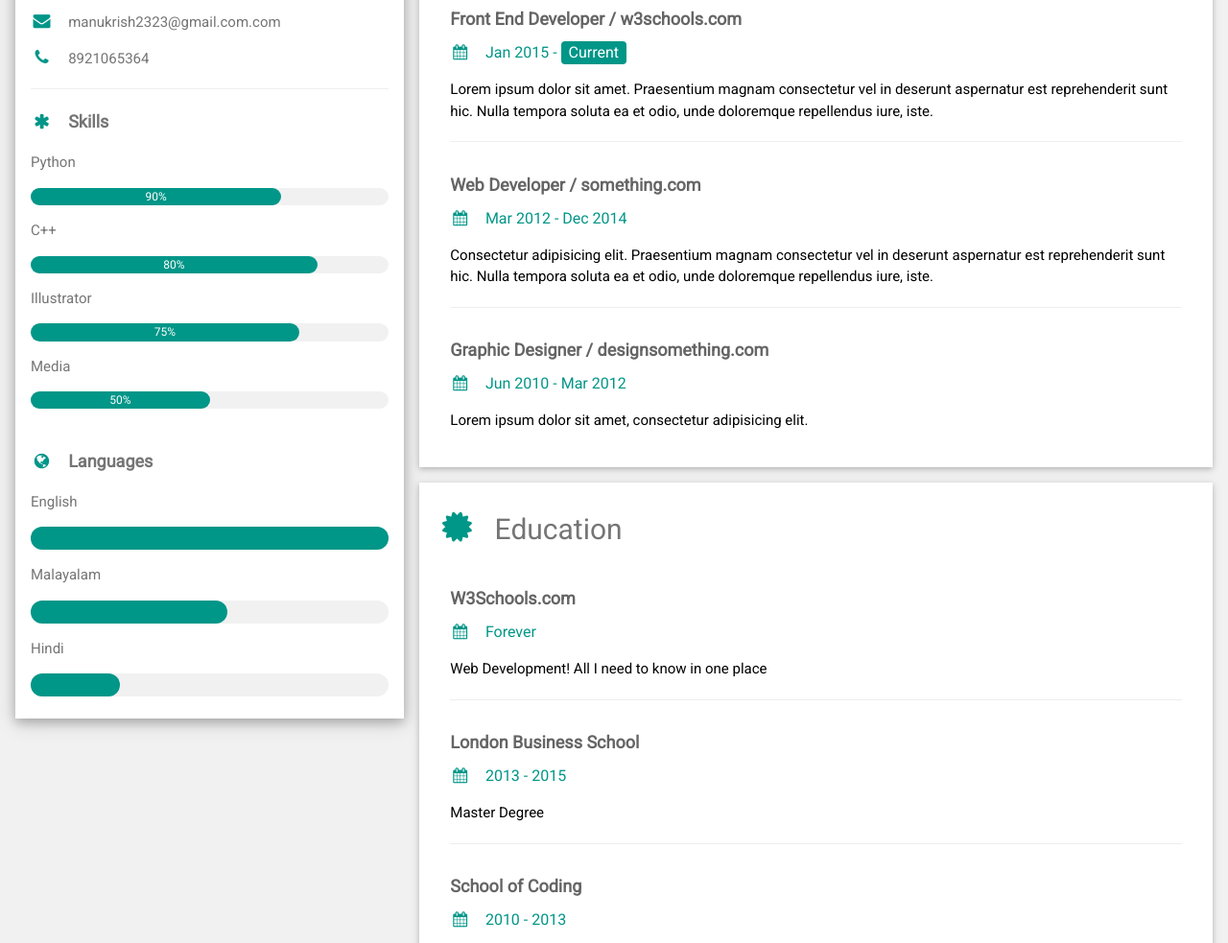
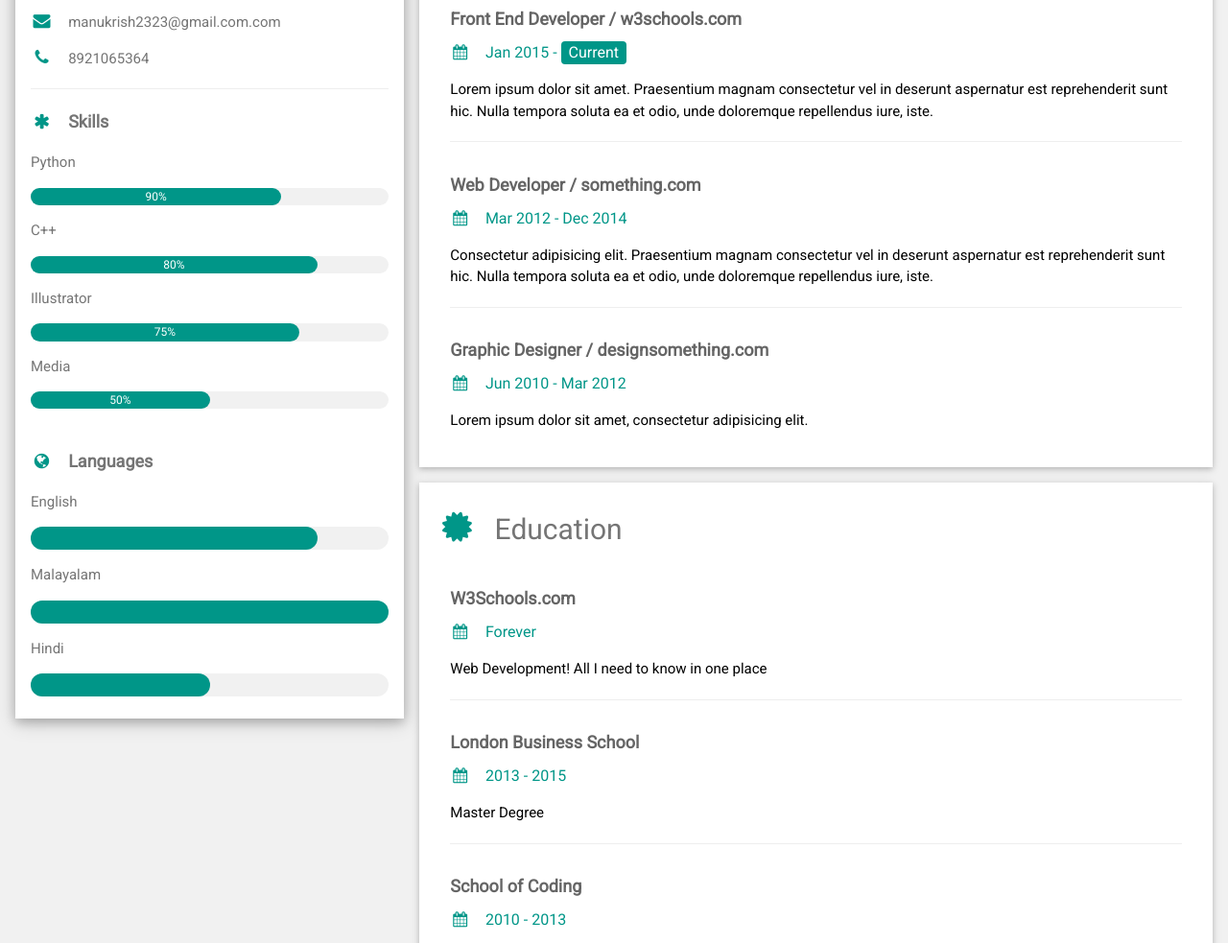
Before and after one commit to Manu-Krish/Manu-Krish.github.io, a plain HTML site: page index.html in a window 1280 px wide. Shown: the part 117-1100 px from the top of the page at 96% size. Drawn offline with nearby package versions, Linux system fonts and the light colour scheme.

Commit message:
Update index.html

```diff
--- a/index.html
+++ b/index.html
@@ -58,15 +58,15 @@ html,body,h1,h2,h3,h4,h5,h6 {font-family: "Roboto", sans-serif}
           <p class="w3-large w3-text-theme"><b><i class="fa fa-globe fa-fw w3-margin-right w3-text-teal"></i>Languages</b></p>
           <p>English</p>
           <div class="w3-light-grey w3-round-xlarge">
-            <div class="w3-round-xlarge w3-teal" style="height:24px;width:100%"></div>
+            <div class="w3-round-xlarge w3-teal" style="height:24px;width:80%"></div>
           </div>
           <p>Malayalam</p>
           <div class="w3-light-grey w3-round-xlarge">
-            <div class="w3-round-xlarge w3-teal" style="height:24px;width:55%"></div>
+            <div class="w3-round-xlarge w3-teal" style="height:24px;width:100%"></div>
           </div>
           <p>Hindi</p>
           <div class="w3-light-grey w3-round-xlarge">
-            <div class="w3-round-xlarge w3-teal" style="height:24px;width:25%"></div>
+            <div class="w3-round-xlarge w3-teal" style="height:24px;width:50%"></div>
           </div>
           <br>
         </div>
```
